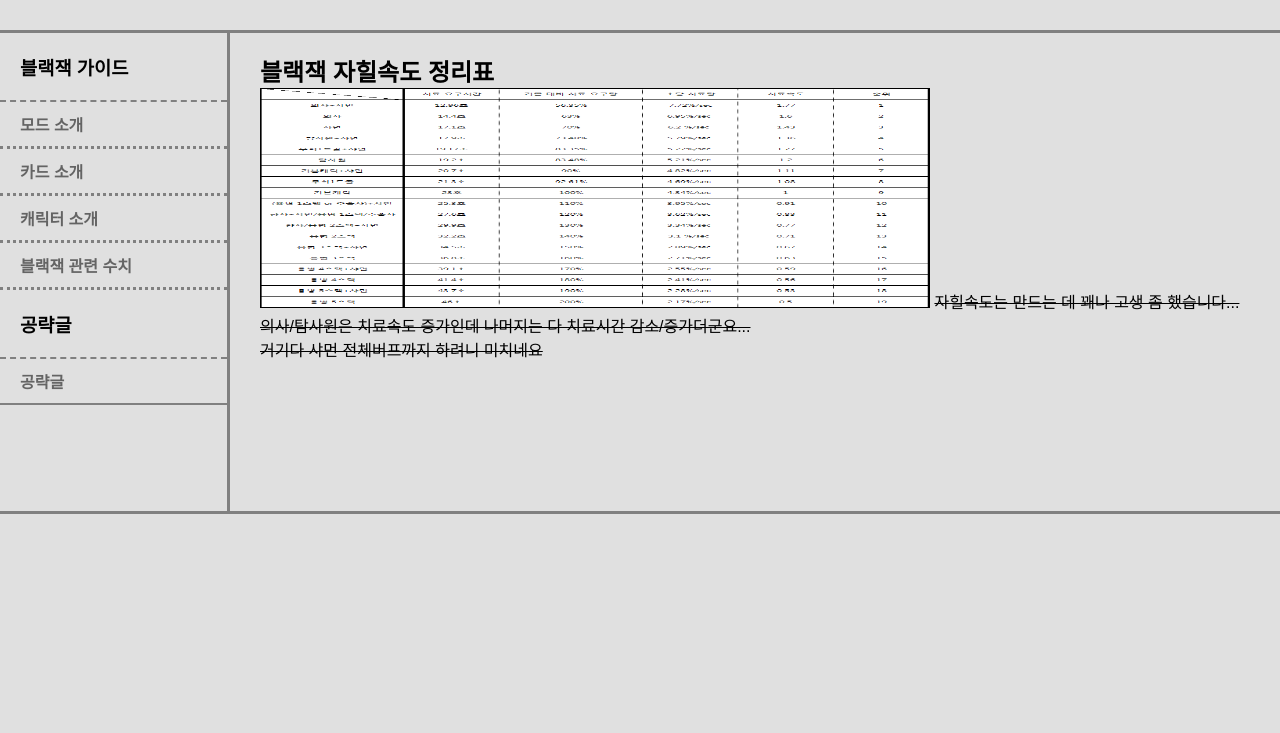
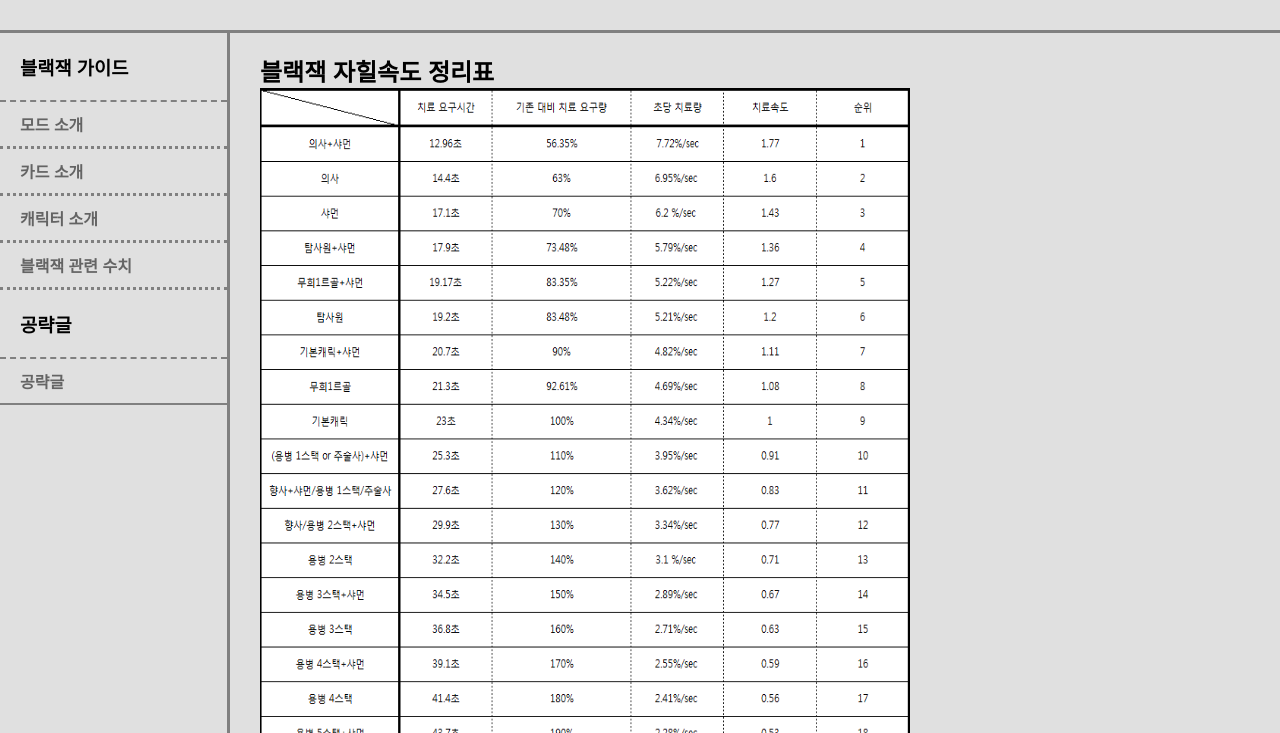
Before and after one commit to pinerose/IDVBJguide, a plain HTML site: page detail explain/TreatSpeed.html in a window 1280 px wide. Shown: the part 67-800 px from the top of the page. Drawn offline with Linux system fonts and the light colour scheme.

Commit message:
version 2.01

```diff
--- a/detail explain/DetailStylesheet.css
+++ b/detail explain/DetailStylesheet.css
@@ -128,3 +128,7 @@ img{
 }
 
 /*class css*/
+.treatspeed{
+	width:650px;
+	height:700px;
+}
```
